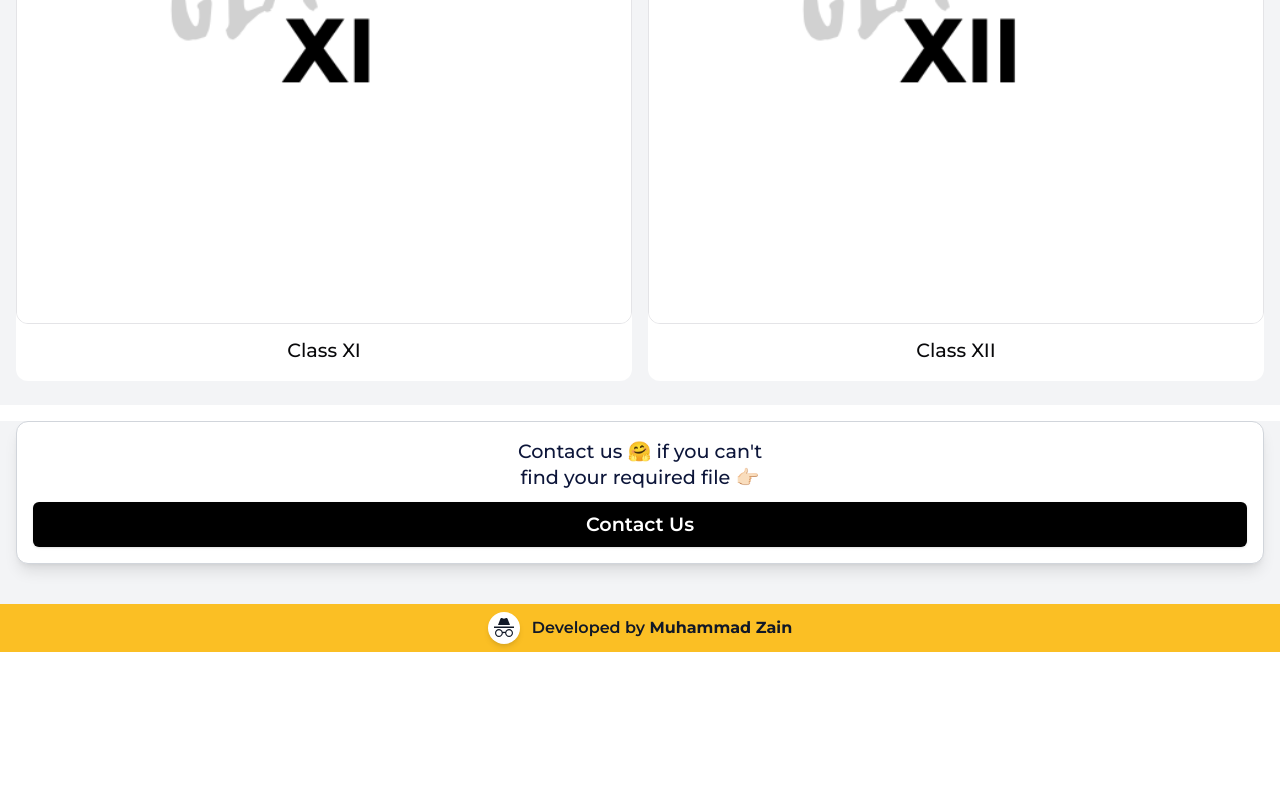
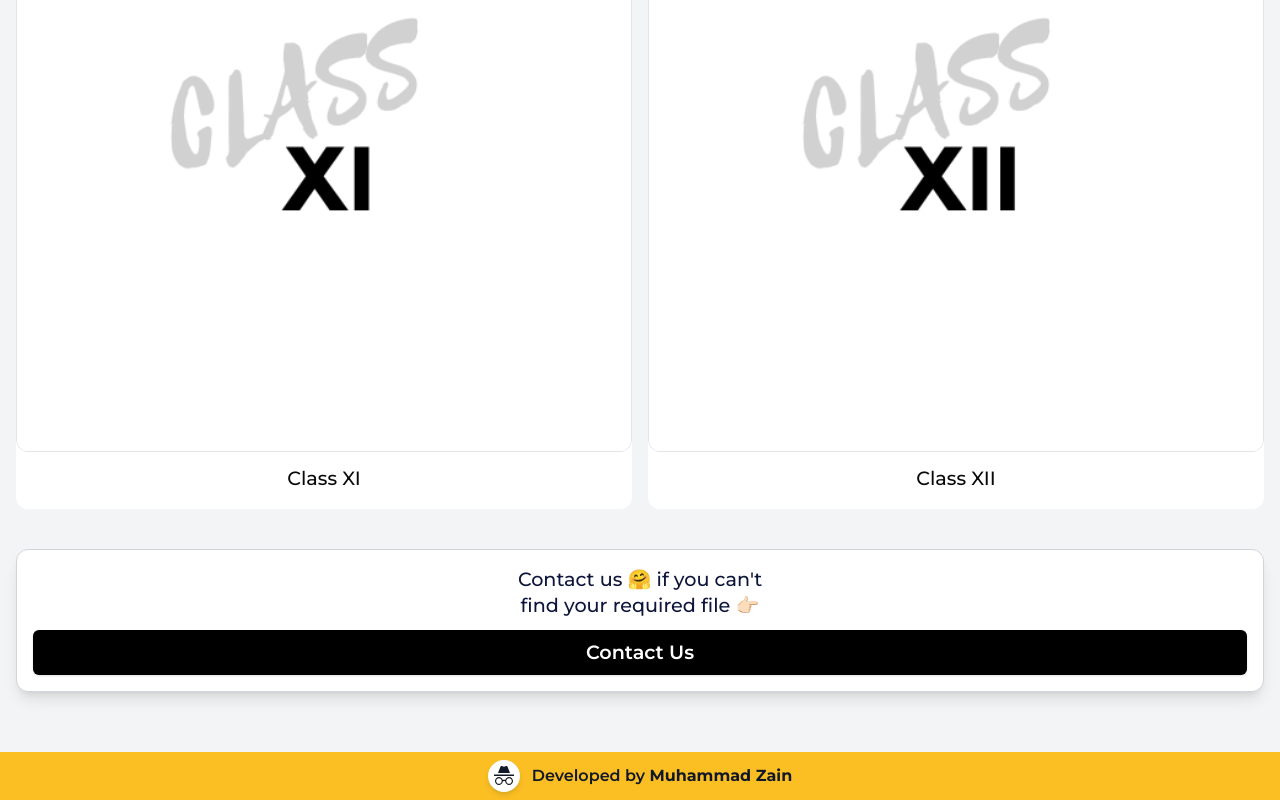
Before and after one commit to muhamadzainalam-dev/MyNotesHub, a Next.js app: page / in a window 1280 px wide. Shown: the part 1425-2225 px from the top of the page. Before the commit the page ends 2077 px from the top, so only its background shows below. Built offline with nearby package versions, Linux system fonts and the light colour scheme; a web font is replaced by a local one.

Commit message:
Update All

```diff
--- a/app/layout.jsx
+++ b/app/layout.jsx
@@ -34,7 +34,7 @@ export default function RootLayout({ children }) {
 
   return (
     <html lang="en">
-      <body>
+      <body className="bg-gray-100 pt-32">
         {/* Google AdSense Script */}
         <Script
           async
@@ -48,29 +48,25 @@ export default function RootLayout({ children }) {
           <Header />
         </header>
         <MobileSidebar />
-
         <main>
           {pathname !== "/pages/AboutUs" && (
-            <div className="h-auto bg-gray-100 px-4">
-              <div>
+            <div className="h-auto bg-gray-100 px-4 mb-5">
+              <div className="flex justify-center">
                 <GoogleAd slot="4228674601" />
               </div>
             </div>
           )}
-
           {children}
-
           {/* Bottom Ads */}
           {pathname !== "/pages/AboutUs" && (
-            <div className="bg-gray-100 px-4 pb-6">
-              <div className="h-full">
+            <div className="bg-gray-100 px-4 pb-6 mb-5">
+              <div className="h-full flex justify-center">
                 <GoogleAd slot="4228674601" />
               </div>
               <ContactCard />
             </div>
           )}
         </main>
-
         <footer>
           <Footer />
         </footer>
--- a/app/page.jsx
+++ b/app/page.jsx
@@ -26,7 +26,7 @@ export default function page() {
   ];
 
   return (
-    <div className="bg-gray-100 pt-5 px-4 pb-6">
+    <div className="bg-gray-100 px-4 pb-6">
       <PromoBanner />
       <div className="grid grid-cols-2 gap-4">
         {categorydata.map((item) => (
```
